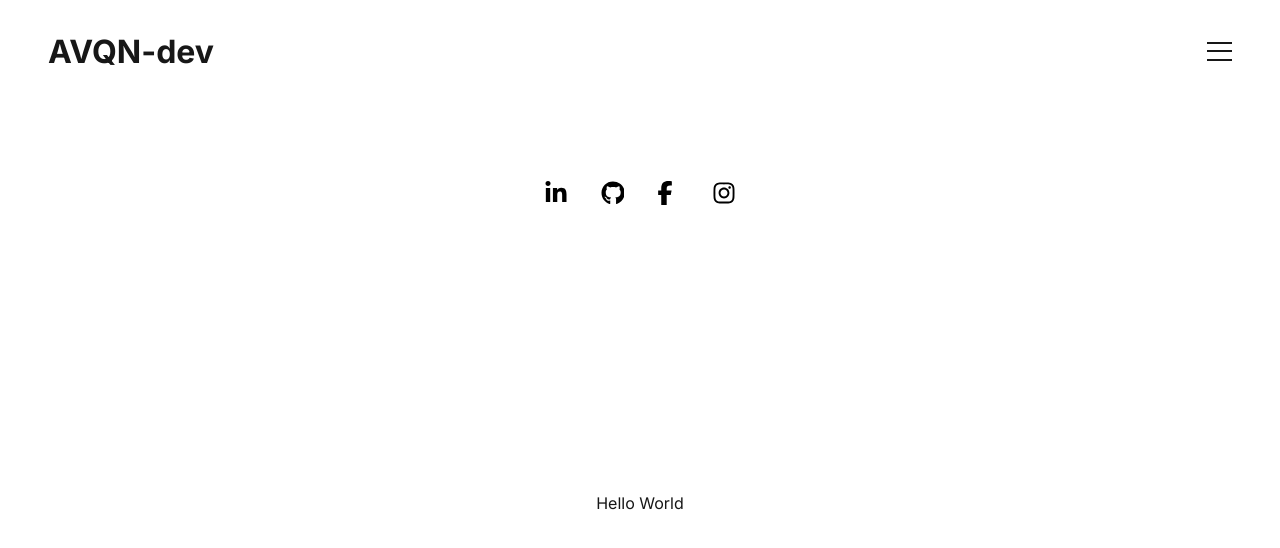
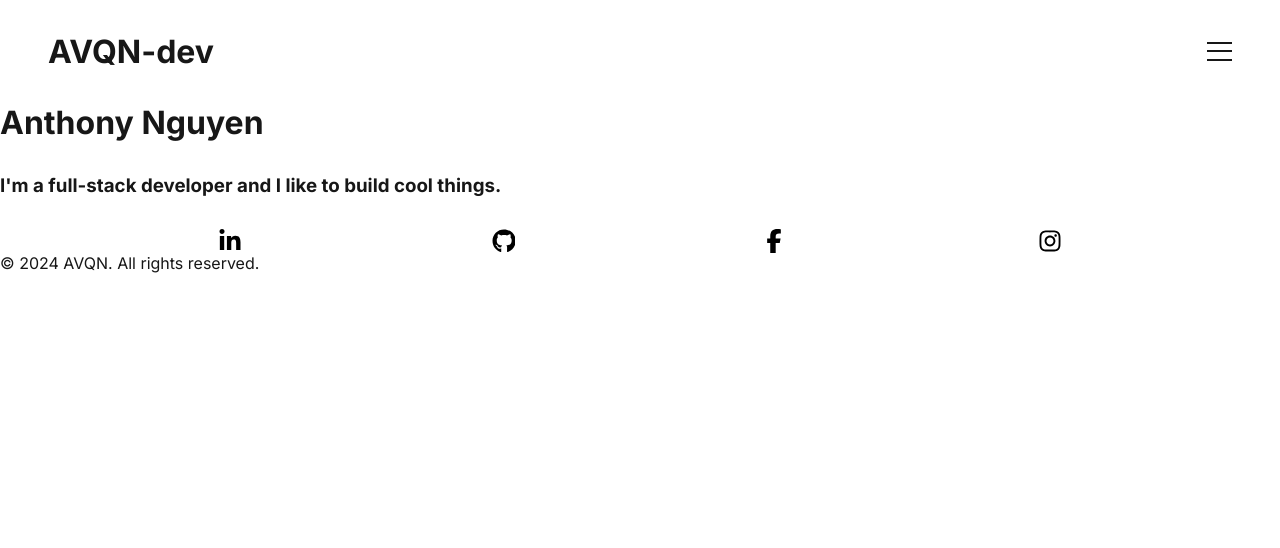
Before and after one commit to anthonynuge/avqn-dev, a Next.js app: page / in a window 1280 px wide. Shown: the top 548 px of the page. Built offline with nearby package versions, Linux system fonts and the light colour scheme.

Commit message:
Refactor project structure.

```diff
--- a/src/app/layout.tsx
+++ b/src/app/layout.tsx
@@ -1,8 +1,7 @@
 import type { Metadata } from "next";
-// import localFont from "next/font/local";
 import "@styles/globals.css";
 import { Inter } from "next/font/google";
-import Navbar from "@app/components/Navbar";
+import Navbar from "@app/components/Navbar/Navbar";
 
 const inter = Inter({
   subsets: ["latin"],
@@ -23,7 +22,6 @@ export default function RootLayout({
     <html lang="en">
       <body className={inter.className}>
         <Navbar />
-
         {children}
       </body>
     </html>
--- a/src/app/page.tsx
+++ b/src/app/page.tsx
@@ -1,13 +1,47 @@
-import Image from "next/image";
 import styles from "@styles/page.module.css";
-import Socials from "@app/components/Socials";
+import Socials from "@app/components/Footer/Socials";
 
 export default function Home() {
   return (
     <div className={styles.page}>
-      <main className={styles.main}>Hello World</main>
-      <Socials />
-      <footer className={styles.footer}></footer>
+      <main className={styles.main}>
+        <h1>Anthony Nguyen</h1>
+        <h3>
+          I&apos;m a full-stack developer and I like to build cool things.
+        </h3>
+        {/* <p>
+          I’m a full-stack developer passionate about tackling challenges and
+          crafting experiences that blend creativity with technical precision.
+          Whether it’s designing intuitive user interfaces, implementing complex
+          algorithms, or building seamless integrations, I’m driven by a love
+          for problem-solving and creating efficient, valuable solutions.
+        </p>
+        <p>
+          Currently, I’m interning at Sharefluence, a tech startup where I’ve
+          integrated the Facebook API to collect and visualize user social
+          metrics through dynamic charts. I’ve also contributed to building a
+          CRM platform for Midnite Marketing Agency, helping them streamline
+          their operations with a Notion-based system.
+        </p>
+        <p>
+          My journey so far includes coding projects for marketing agencies,
+          working on social media API integrations, and continuously honing my
+          skills in both front-end and back-end development. I thrive on
+          opportunities to learn, innovate, and push boundaries—whether that’s
+          through perfecting animations or tackling nitty-gritty algorithms.
+        </p>
+        <p>
+          Outside of coding, you’ll often find me immersed in a good book,
+          exploring new anime series, or enjoying a game of pickleball. Looking
+          ahead, I’m excited to dive deeper into AI and cryptocurrency
+          development, blending my technical expertise with emerging
+          technologies to create impactful solutions.
+        </p> */}
+        <Socials />
+      </main>
+      <footer className={styles.footer}>
+        &copy; 2024 AVQN. All rights reserved.
+      </footer>
     </div>
   );
 }
--- a/src/components/Socials.tsx
+++ b/src/components/Footer/Socials.tsx
@@ -1,5 +1,5 @@
 import React from "react";
-import styles from "@styles/Socials.module.css";
+import styles from "./Socials.module.css";
 
 const Socials = () => {
   return (
--- a/src/components/Navbar.tsx
+++ b/src/components/Navbar/Navbar.tsx
@@ -2,7 +2,7 @@
 
 import Link from "next/link";
 import React, { useState } from "react";
-import styles from "@styles/Navbar.module.css";
+import styles from "./Navbar.module.css";
 
 const Navbar = () => {
   const [isOpen, setIsOpen] = useState(false);
--- a/src/styles/page.module.css
+++ b/src/styles/page.module.css
@@ -6,14 +6,17 @@
   --button-primary-hover: #383838;
   --button-secondary-hover: #f2f2f2;
 
-  display: grid;
+  /* display: grid;
   grid-template-rows: 20px 1fr 20px;
   align-items: center;
   justify-items: center;
   min-height: 100svh;
   padding: 80px;
   gap: 64px;
-  font-family: var(--font-geist-sans);
+  font-family: var(--font-geist-sans); */
+
+  /* display: flex;
+  flex-direction: column; */
 }
 
 @media (prefers-color-scheme: dark) {
@@ -68,10 +71,7 @@
   padding: 0 20px;
   border: none;
   border: 1px solid transparent;
-  transition:
-    background 0.2s,
-    color 0.2s,
-    border-color 0.2s;
+  transition: background 0.2s, color 0.2s, border-color 0.2s;
   cursor: pointer;
   display: flex;
   align-items: center;
```
Also changed, not shown: src/components/Footer/Socials.module.css (renamed from src/styles/Socials.module.css), src/components/Navbar/Navbar.module.css (renamed from src/styles/Navbar.module.css).
